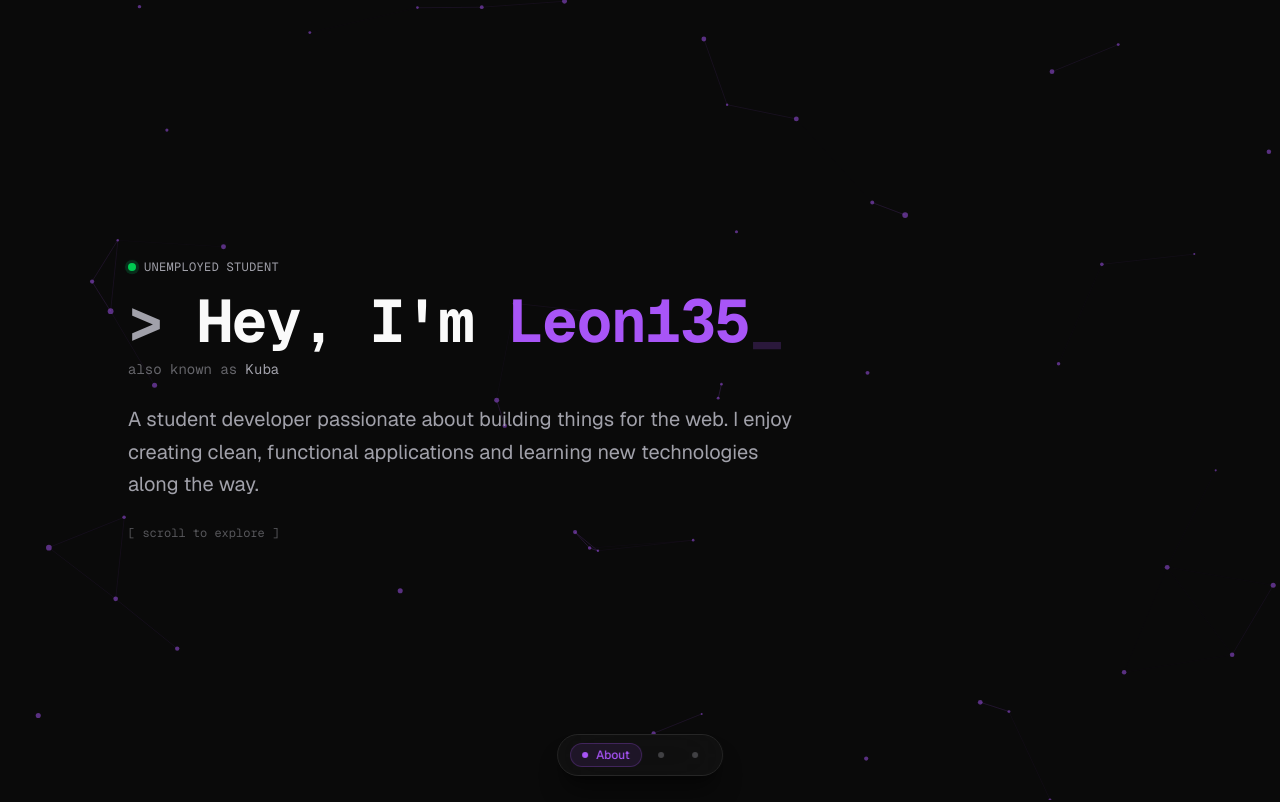
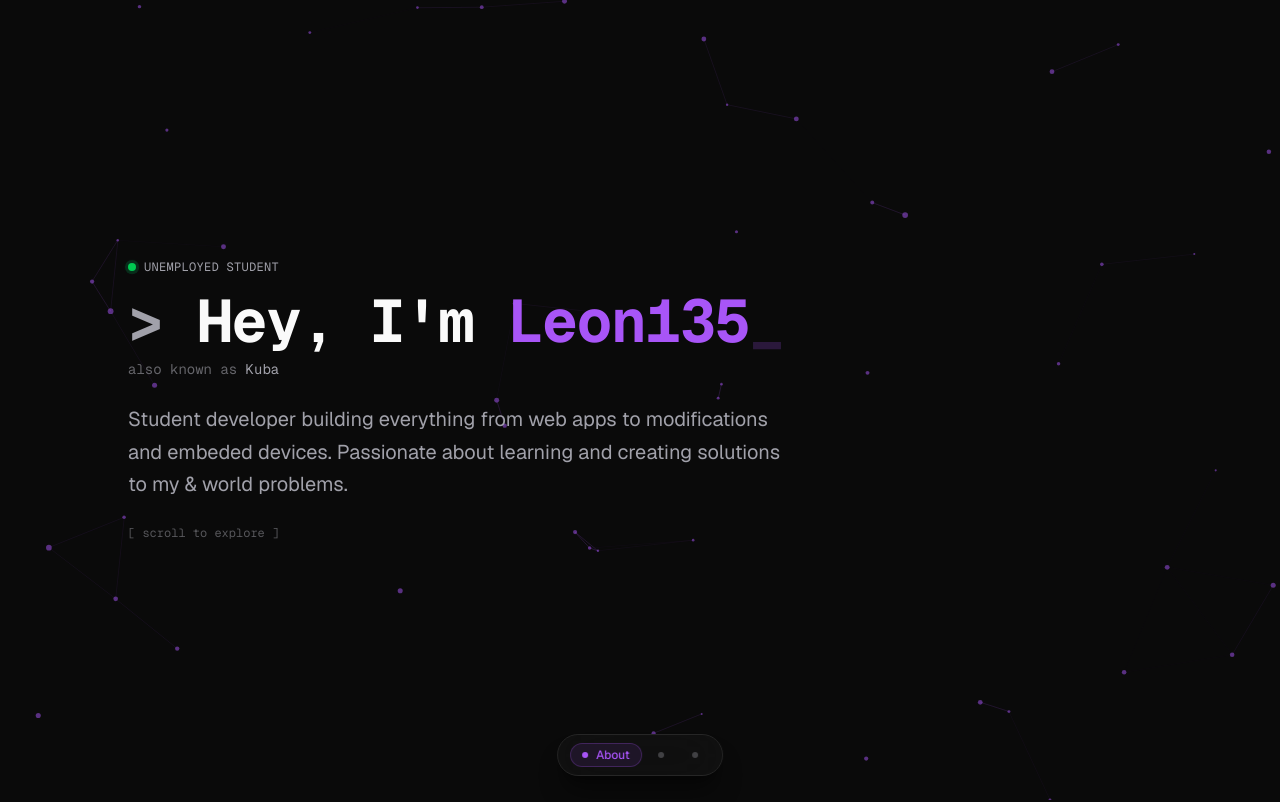
Before and after one commit to Leon135/personal-website-v2, a Next.js app: page / in a window 1280 px wide. Shown: the top 802 px of the page. Built offline with nearby package versions, Linux system fonts and the light colour scheme.

Commit message:
docs: update contact information and improve footer content

```diff
--- a/components/contact-section.tsx
+++ b/components/contact-section.tsx
@@ -1,25 +1,25 @@
-"use client"
+"use client";
 
-import { motion } from "framer-motion"
-import { Github, Mail, Gamepad2 } from "lucide-react"
+import { motion } from "framer-motion";
+import { Github, Mail, Gamepad2 } from "lucide-react";
 
 const socialLinks = [
   {
     name: "GitHub",
-    href: "https://github.com/yourusername",
+    href: "https://github.com/leon135",
     icon: Github,
   },
   {
     name: "Email",
-    href: "mailto:your@email.com",
+    href: "mailto:contact@leon135.xyz",
     icon: Mail,
   },
   {
     name: "Steam",
-    href: "https://steamcommunity.com/id/yourusername",
+    href: "https://steamcommunity.com/id/leon135",
     icon: Gamepad2,
   },
-]
+];
 
 export function ContactSection() {
   return (
@@ -42,9 +42,7 @@ export function ContactSection() {
           <h2 className="text-3xl md:text-4xl font-bold text-balance">
             Get in touch
           </h2>
-          <p className="text-muted-foreground mt-2">
-            Feel free to reach out
-          </p>
+          <p className="text-muted-foreground mt-2">Feel free to reach out</p>
         </motion.div>
 
         {/* Simple 3-button grid */}
@@ -72,5 +70,5 @@ export function ContactSection() {
         </div>
       </div>
     </section>
-  )
+  );
 }
--- a/components/footer.tsx
+++ b/components/footer.tsx
@@ -1,22 +1,24 @@
-"use client"
+"use client";
 
-import { motion } from "framer-motion"
+import { motion } from "framer-motion";
 
 export function Footer() {
-  const currentYear = new Date().getFullYear()
+  const currentYear = new Date().getFullYear();
 
   return (
     <footer className="px-6 md:px-12 lg:px-24 py-12 pb-28">
       <div className="max-w-5xl mx-auto">
         <div className="flex flex-col md:flex-row items-center justify-between gap-4 pt-8 border-t border-border">
           <p className="text-xs font-mono text-muted-foreground/40">
-            © {currentYear} Kuba
+            Made with 💜 by <a href="https://leon135.xyz" className="text-foreground hover:underline">
+              Leon135
+            </a>
           </p>
           <p className="text-xs text-muted-foreground/40 font-mono">
-            built with next.js · tailwind · framer motion
+            © {currentYear} Leon135
           </p>
         </div>
       </div>
     </footer>
-  )
+  );
 }
--- a/components/hero-section.tsx
+++ b/components/hero-section.tsx
@@ -84,9 +84,9 @@ export function HeroSection() {
           transition={{ duration: 0.4, delay: 0.3 }}
           className="text-lg md:text-xl text-muted-foreground leading-relaxed mb-6 max-w-2xl"
         >
-          A student developer passionate about building things for the web. I
-          enjoy creating clean, functional applications and learning new
-          technologies along the way.
+          Student developer building everything from web apps to modifications
+          and embeded devices. Passionate about learning and creating solutions
+          to my & world problems.
         </motion.p>
 
         {/* Keyboard hint */}
```
